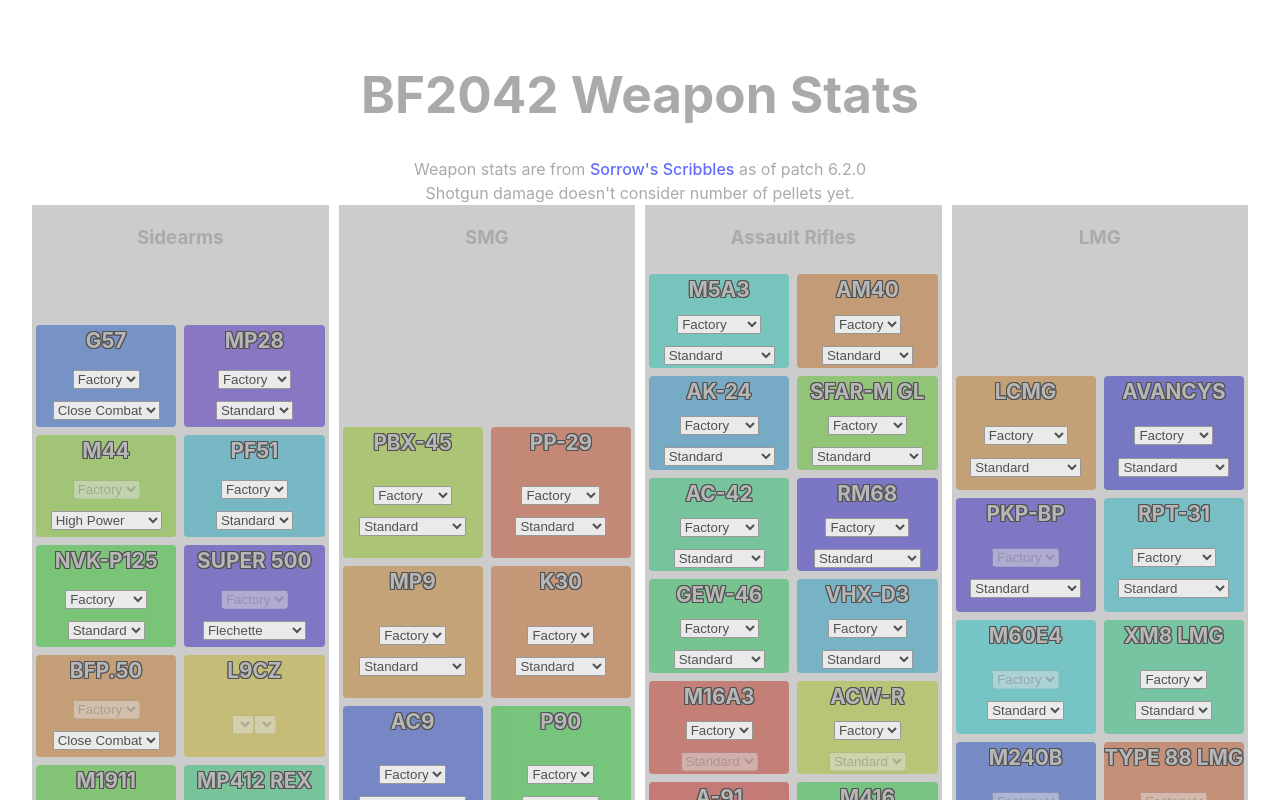
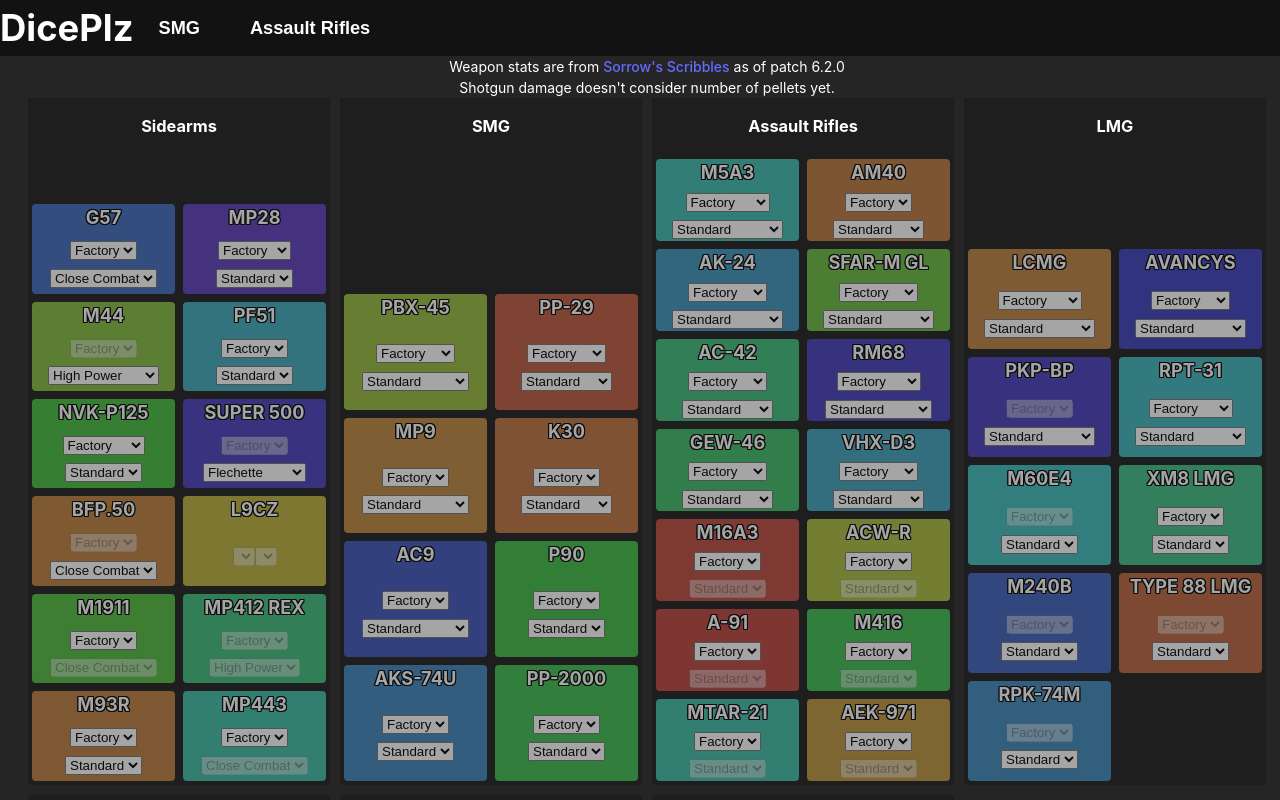
Before and after one commit to keipes/diceplz, a React (Vite) app: page / in a window 1280 px wide. Shown: the top 800 px of the page. Built offline with nearby package versions, Linux system fonts and the light colour scheme.

Commit message:
Start of top navigation.

```diff
--- a/src/App.css
+++ b/src/App.css
@@ -1,9 +1,10 @@
 #root {
-  max-width: 1280px;
+  /* max-width: 1280px; */
   margin: 0 auto;
-  padding: 2rem;
+  /* padding: 2rem; */
   text-align: center;
-  color: #aaa;
+  color: var(--battle-white);
+  background-color: var(--battle-grey);
 }
 
 .chart-container {
@@ -16,3 +17,112 @@
 .disclosure > p {
   margin: 0;
 }
+
+.top-nav {
+  position: fixed;
+  top: 0px;
+  background-color: var(--battle-black);
+  z-index: 100;
+  width: 100%;
+  text-align: left;
+  height: 4rem;
+  font-size: 1.3rem;
+  /* -webkit-transition: all .25s ease;
+	-moz-transition: all .25s ease;
+	-ms-transition: all .25s ease;
+	-o-transition: all .25s ease;
+	transition: all .25s ease; */
+}
+
+.top-nav-title {
+  font-size: 2.6rem;
+  line-height: 4rem;
+  color: var(--battle-white);
+}
+
+.top-nav ul, .top-nav li {
+  margin: 0;
+  padding: 0;
+}
+
+.top-nav ul {
+  background: gray;
+	list-style: none;
+	width: 100%;
+}
+
+.top-nav li {
+  float: left;
+	position: relative;
+	width: auto;
+  /* padding-left: 0.2rem; */
+}
+
+.top-nav h1 {
+  margin-block-start: 0;
+  margin-block-end: 0;
+}
+
+.top-nav-label {
+  /* background: #30A6E6; */
+	color: #FFFFFF;
+	display: block;
+	font: bold 1.3rem/2rem sans-serif;
+	padding: 1rem 25px;
+	text-align: center;
+	text-decoration: none;
+
+}
+
+.top-nav li:hover .top-nav-label {
+  color: var(--battle-blue);
+}
+
+/* .top-nav-weapon-select-dropdown {
+  position:relative;
+} */
+
+.weapon-select-dropdown-container {
+  /* margin-top: 10px; */
+  opacity: 0;
+  position: absolute;
+	top: 4rem;
+  visibility: hidden;
+  min-width: 200px;
+}
+
+ul.weapon-select-dropdown {
+	left: 0;
+  margin-top: 0.5rem;
+  /* margin: 0.5rem 1rem 0.5rem 1rem; */
+  padding: 1rem;
+	z-index: 1;
+  font-size: 1rem;
+  background-color: rgba(0,0,0,0.8);
+  border-radius: 4px;
+}
+
+li:hover div.weapon-select-dropdown-container {
+	opacity: 1;
+	top: 4rem;	/* adjust this as per top nav padding top & bottom comes */
+	visibility: visible;
+}
+.weapon-select-dropdown li {
+	float: none;
+	width: 100%;
+}
+.weapon-select-item:hover {
+	/* background: #DF4B05; */
+  color: var(--battle-blue);
+}
+.weapon-select-item {
+	background-color:#000000;
+  cursor: pointer;
+}
+
+
+.main-content {
+  margin-top: 4em;
+  margin-left: 2em;
+  margin-right: 1em;
+}
--- a/src/App.tsx
+++ b/src/App.tsx
@@ -71,8 +71,8 @@ function App() {
       }
     }
   }
-  // let remainder = highestRangeSeen % 10;
-  // highestRangeSeen += (10 - remainder);
+  let remainder = highestRangeSeen % 10;
+  highestRangeSeen += (10 - remainder);
   function changeLocalStorage(_: SyntheticEvent) {
     if (useLocalStorage) {
       // disabling storage, so clear all stored data
@@ -89,8 +89,39 @@ function App() {
   const selectedWeaponsData = selectedWeaponStats;
   return (
     <>
-      <div>
-        <h1>BF2042 Weapon Stats</h1>
+      <div className="top-nav">
+
+        <ul>
+          <li><h1 className="top-nav-title">DicePlz</h1></li>
+          <li className="top-nav-weapon-select">
+            <div className="top-nav-label">SMG</div>
+            <div className="weapon-select-dropdown-container">
+              <ul className="weapon-select-dropdown">
+                <li className="weapon-select-item">PBX-45</li>
+                <li className="weapon-select-item">PP-2000</li>
+              </ul>
+            </div>
+          </li>
+          <li className="top-nav-weapon-select">
+            <div className="top-nav-label">Assault Rifles</div>
+            <div className="weapon-select-dropdown-container">
+              <ul className="weapon-select-dropdown">
+                <li className="weapon-select-item">M5A3</li>
+                <li className="weapon-select-item">ACW-R</li>
+              </ul>
+            </div>
+          </li>
+        </ul>
+
+        {/* <div className="top-nav-weapon-select">
+          <div className="top-nav-weapon-select-label">SMG</div>
+          <div className="top-nav-weapon-select-dropdown">
+            <div className="top-nav-weapon-select-item">PBX-45</div>
+            <div className="top-nav-weapon-select-item">PP-2000</div>
+          </div>
+        </div> */}
+      </div>
+      <div className="main-content">
         <div className='disclosure'>
           <p>Weapon stats are from <a href="https://docs.google.com/spreadsheets/d/1UQsYeC3LiFEvgBt18AarXYvFN3DWzFN3DqRnyRHC0wc/edit#gid=1516150144">Sorrow's Scribbles</a> as of patch 6.2.0</p>
           <p>Shotgun damage doesn't consider number of pellets yet.</p>
--- a/src/index.css
+++ b/src/index.css
@@ -2,15 +2,22 @@
   font-family: Inter, system-ui, Avenir, Helvetica, Arial, sans-serif;
   line-height: 1.5;
   font-weight: 400;
-
+  font-size: 14px;
   color-scheme: light dark;
-  color: rgba(255, 255, 255, 0.87);
   /* background-color: #050e11; */
 
   font-synthesis: none;
   text-rendering: optimizeLegibility;
   -webkit-font-smoothing: antialiased;
   -moz-osx-font-smoothing: grayscale;
+
+  --battle-white: #ffffff;
+  --battle-blue: #26ffdf;
+  --battle-grey: #252525;
+  --battle-black: #121212;
+
+  color: var(--battle-white);
+
 }
 
 a {
@@ -33,6 +40,7 @@ body {
 h1 {
   font-size: 3.2em;
   line-height: 1.1;
+  color: var(--battle-blue);
 }
 
 button {
```
